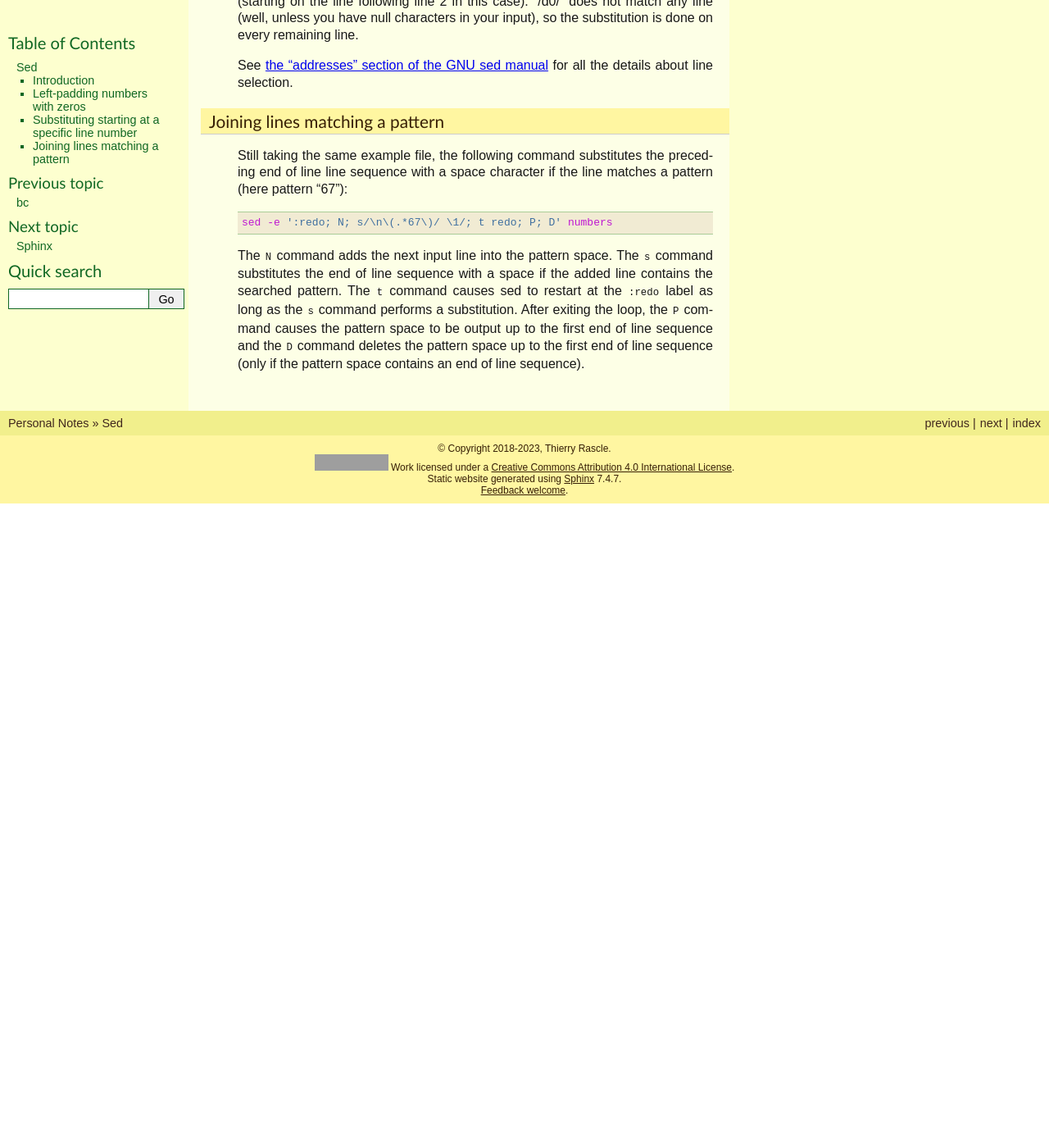
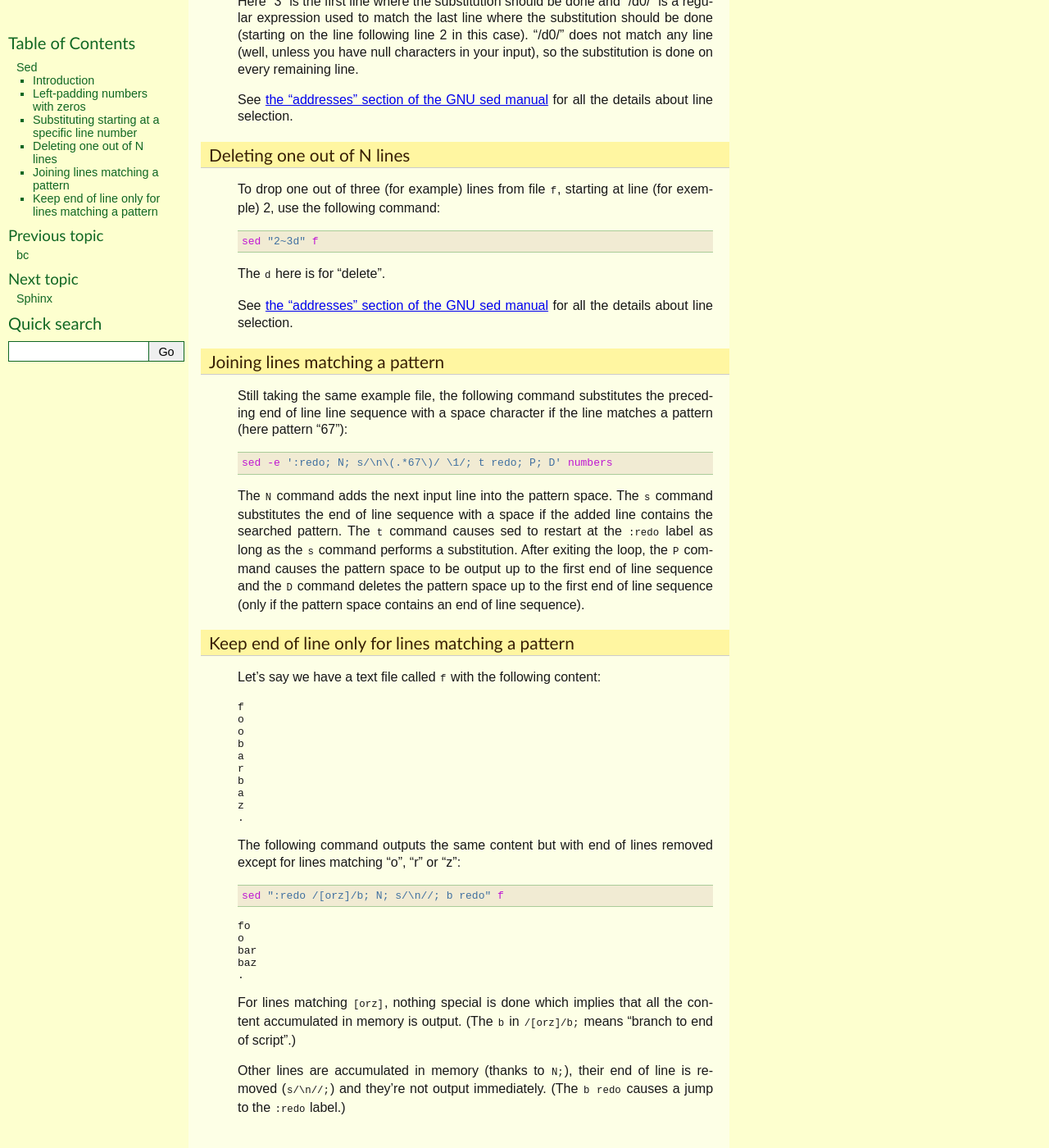
Before and after one commit to thierr26/thierr26_personal_notes_sphinx_sources, a Sphinx documentation site: the page built from source/sed.rst, in a window 1280 px wide and 1400 px high, scrolled down 1088 px. Shown: the whole window at 82% size. Built offline with Sphinx 7.4.7, drawn with Linux system fonts in a browser that asks for light colours; before the commit the page ends 1702 px from its top, so only the background shows below that; some of the changed text lies outside the part shown; grey boxes are pictures that could not be loaded.

Commit message:
Grow sed page

```diff
--- a/source/sed.rst
+++ b/source/sed.rst
@@ -60,6 +60,7 @@ Substituting starting at a specific line number
 
 .. index::
   pair: sed commands; addresses specifications
+  pair: sed commands; s
 
 Taking the same example file as in the previous section, if you need to add a
 leading minus sign starting at line 3, you can use the following command::
@@ -77,6 +78,25 @@ See `the "addresses" section of the GNU sed manual
 for all the details about line selection.
 
 
+Deleting one out of N lines
+---------------------------
+
+.. index::
+  pair: sed commands; addresses specifications
+  pair: sed commands; d
+
+To drop one out of three (for example) lines from file ``f``, starting at line
+(for exemple) 2, use the following command::
+
+  sed "2~3d" f
+
+The ``d`` here is for "delete".
+
+See `the "addresses" section of the GNU sed manual
+<https://www.gnu.org/software/sed/manual/html_node/sed-addresses.html#sed-addresses>`_
+for all the details about line selection.
+
+
 Joining lines matching a pattern
 --------------------------------
 
@@ -85,6 +105,7 @@ Joining lines matching a pattern
   pair: sed commands; t
   pair: sed commands; P
   pair: sed commands; D
+  pair: sed commands; s
 
 Still taking the same example file, the following command substitutes the
 preceding end of line line sequence with a space character if the line matches
@@ -100,3 +121,43 @@ exiting the loop, the ``P`` command causes the pattern space to be output up to
 the first end of line sequence and the ``D`` command deletes the pattern space
 up to the first end of line sequence (only if the pattern space contains an end
 of line sequence).
+
+
+Keep end of line only for lines matching a pattern
+--------------------------------------------------
+
+.. index::
+  pair: sed commands; N
+  pair: sed commands; b
+
+Let's say we have a text file called ``f`` with the following content:
+
+| f
+| o
+| o
+| b
+| a
+| r
+| b
+| a
+| z
+| .
+
+The following command outputs the same content but with end of lines removed
+except for lines matching "o", "r" or "z"::
+
+  sed ":redo /[orz]/b; N; s/\n//; b redo" f
+
+| fo
+| o
+| bar
+| baz
+| .
+
+For lines matching ``[orz]``, nothing special is done which implies that all
+the content accumulated in memory is output. (The ``b`` in ``/[orz]/b;`` means
+"branch to end of script".)
+
+Other lines are accumulated in memory (thanks to ``N;``), their end of line is
+removed (``s/\n//;``) and they're not output immediately. (The ``b redo``
+causes a jump to the ``:redo`` label.)
```
